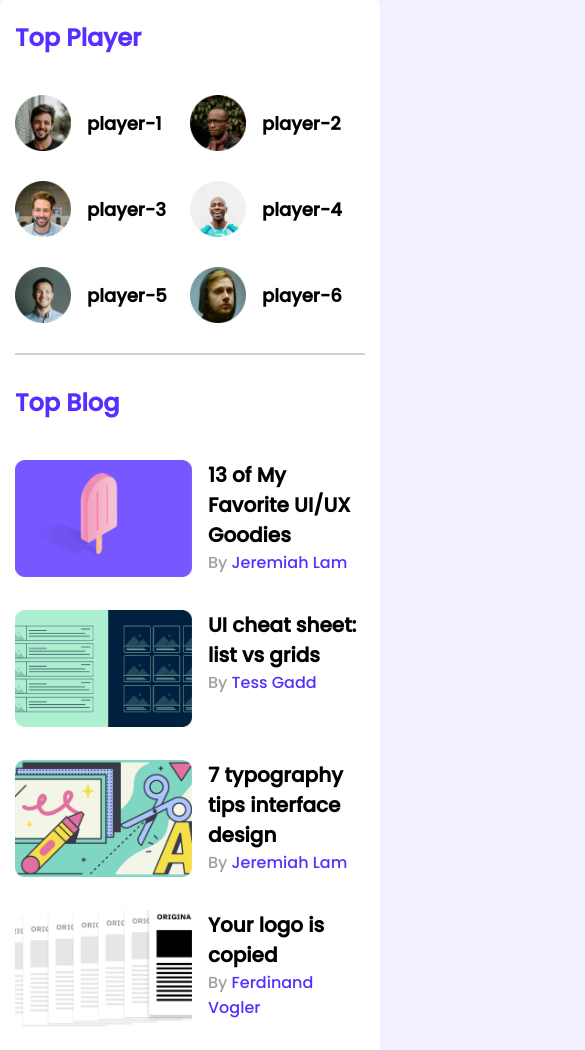
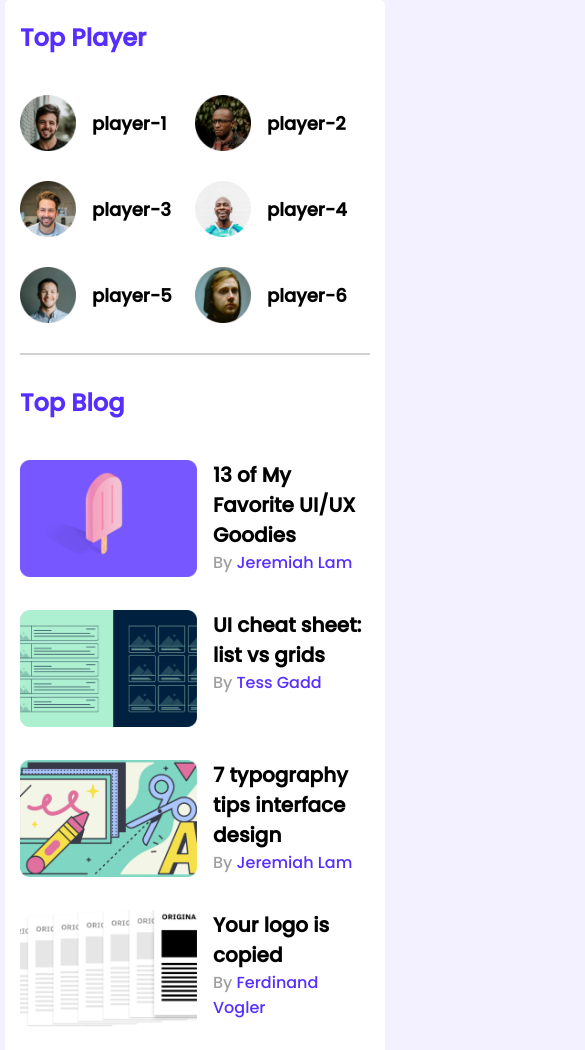
Before and after one commit to Hasnathasan/leader-board, a plain HTML site: page index.html in a window 390 px wide. Shown: the top 1050 px of the page, 585 px wide, since content can reach past the window. Drawn offline with Linux system fonts and the light colour scheme.

Commit message:
third commit

```diff
--- a/style.css
+++ b/style.css
@@ -162,6 +162,10 @@ hr{
 
 
 @media only screen and (max-width: 686px) {
+    .main{
+        width: 100%;
+        align-items: center;
+    }
     .container{
         padding: 20px 15px;
         width: 380px;
```
